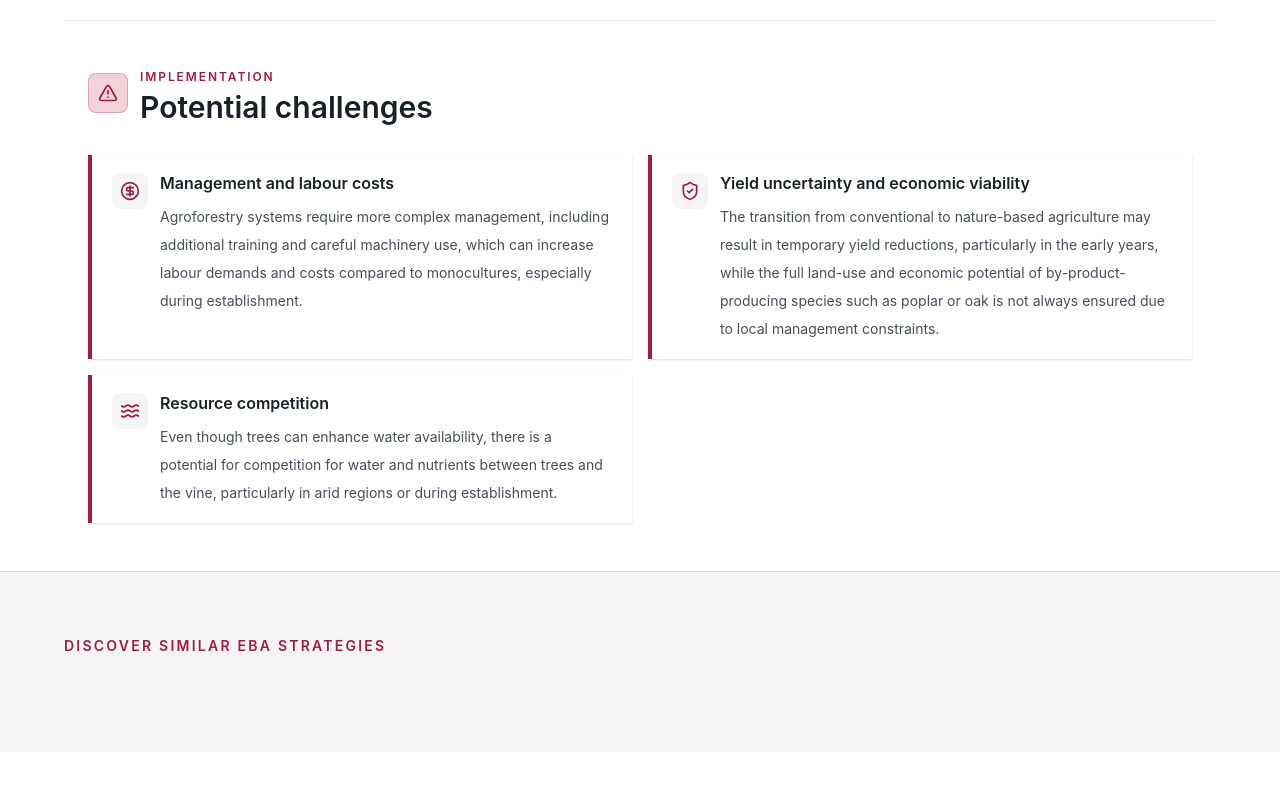
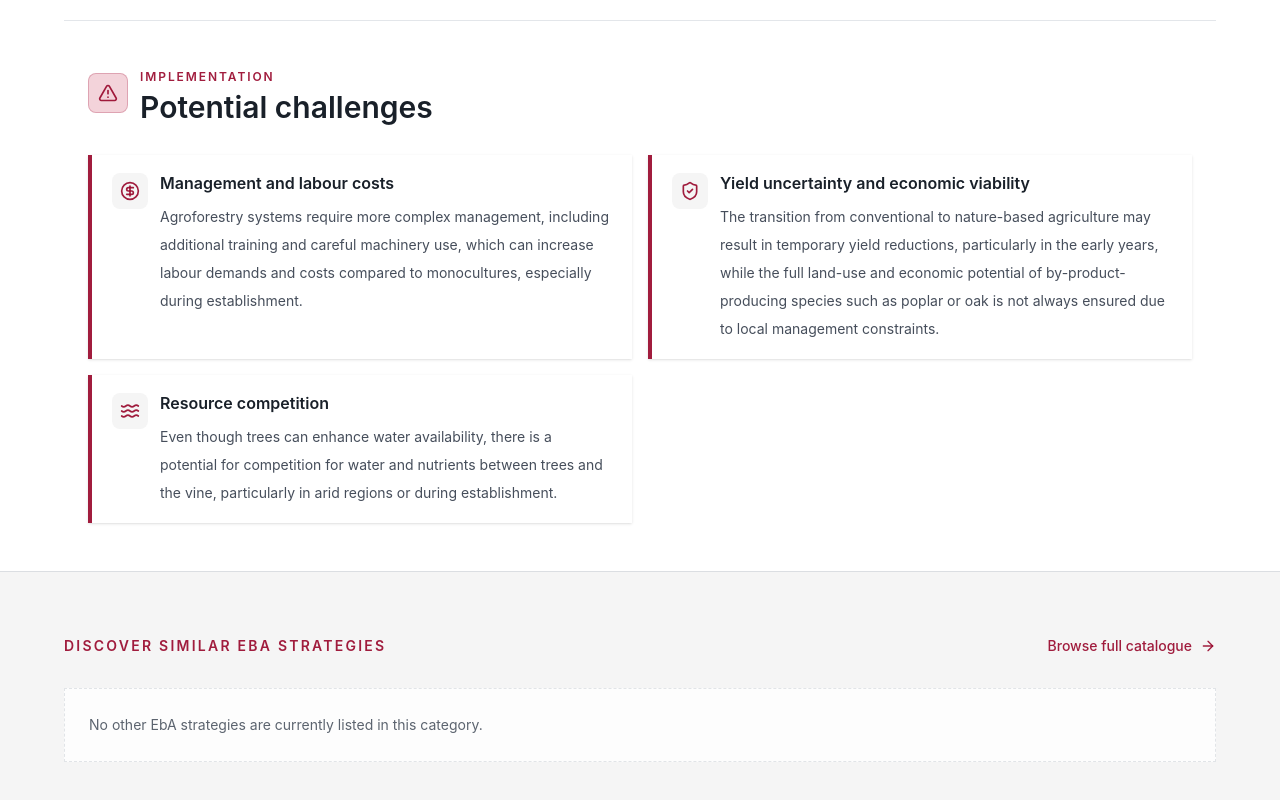
Before and after one commit to Eurac-Research/winemap, a Next.js app: page /adaptation/eba-strategies/agroforestry in a window 1280 px wide. Shown: the part 1955-2755 px from the top of the page. Before the commit the page ends 2707 px from the top, so only its background shows below. Built offline with nearby package versions, Linux system fonts and the light colour scheme.

Commit message:
finalize new similar eba strategies section

```diff
--- a/src/app/adaptation/eba-strategies/catalogue/page.tsx
+++ b/src/app/adaptation/eba-strategies/catalogue/page.tsx
@@ -9,12 +9,12 @@ import {
   BookOpen,
   ChevronDown,
   ChevronUp,
+  Droplet,
   ExternalLink,
   Layers,
+  Map,
   Search,
   X,
-  Map,
-  Droplet
 } from "lucide-react";
 
 import { GlossaryTermPopover } from "@/components/glossary/glossaryTerm";
@@ -115,10 +115,7 @@ export default function EbaStrategiesPage() {
         factsheet.category.toLowerCase().includes(search) ||
         factsheet.field_of_action.toLowerCase().includes(search) ||
         factsheet.spatial_scale.toLowerCase().includes(search) ||
-        factsheet.summary?.toLowerCase().includes(search) ||
-        factsheet.keywords?.some((keyword) =>
-          keyword.toLowerCase().includes(search),
-        );
+        factsheet.summary?.toLowerCase().includes(search);
 
       const matchesCategory =
         categoryFilter === "all" || factsheet.category === categoryFilter;
@@ -178,7 +175,7 @@ export default function EbaStrategiesPage() {
               aria-hidden="true"
             />
             <Input
-              placeholder="Search strategies, categories, fields of action or keywords ..."
+              placeholder="Search strategies, categories, fields of action or summaries ..."
               value={searchTerm}
               onChange={(event) => setSearchTerm(event.target.value)}
               className="pl-10 pr-10 h-12 transition-colors bg-[color:var(--surface-overlay)] border-[color:var(--border-soft)] text-[color:var(--foreground)] placeholder:text-[color:var(--muted-foreground)] hover:bg-[color:var(--surface-panel-muted)] focus:bg-[color:var(--surface-panel-muted)]"
@@ -386,16 +383,13 @@ export default function EbaStrategiesPage() {
                     {highlightText(factsheet.title, searchTerm)}
                   </CardTitle>
 
-                  <div className="flex grid grid-cols:2 mb-3 text-xs">
+                  <div className="mb-3 grid gap-3 text-xs sm:grid-cols-2">
                     {[
                       ["Category", factsheet.category],
                       ["Field of action", factsheet.field_of_action],
                       ["Spatial scale", factsheet.spatial_scale],
                     ].map(([label, value]) => (
-                      <div
-                        key={label}
-                        className="py-2"
-                      >
+                      <div key={label} className="py-2">
                         <span className="block font-semibold uppercase tracking-[0.12em] text-[color:var(--accent-strong)]">
                           {label}
                         </span>
@@ -428,7 +422,6 @@ export default function EbaStrategiesPage() {
                       </a>
                     </Button>
                   ) : null}
-
                 </CardHeader>
 
                 {factsheet.summary ? (
--- a/src/components/eba/EbaStrategyPage.tsx
+++ b/src/components/eba/EbaStrategyPage.tsx
@@ -1,6 +1,9 @@
 import Image from "next/image";
 import Link from "next/link";
-import {getEbaStrategiesByCategory, type EbaStrategy } from "@/content/eba/catalogue";
+import {
+  getEbaStrategiesByCategory,
+  type EbaStrategy,
+} from "@/content/eba/catalogue";
 import {
   getEbaEcosystemServiceById,
   type EbaServiceIcon,
@@ -17,6 +20,7 @@ import {
   AlertTriangle,
   ArrowLeft,
   ArrowRight,
+  BookOpenText,
   Bug,
   CircleDollarSign,
   Droplets,
@@ -32,7 +36,6 @@ import {
   ThermometerSun,
   Trees,
   Waves,
-  BookOpenText,
   type LucideIcon,
 } from "lucide-react";
 
@@ -213,7 +216,9 @@ export function EbaStrategyPage({ strategy, content }: EbaStrategyPageProps) {
   const hasAbout = Boolean(content?.about);
   const hasEcosystemServices = Boolean(content?.ecosystemServices?.length);
   const hasChallenges = Boolean(content?.challenges?.length);
-  const pdfHref = `/factsheets/${strategy.filename}`;
+  const pdfHref = strategy.filename
+    ? `/factsheets/${strategy.filename}`
+    : undefined;
   const hasHeaderImage = Boolean(content?.imagePath);
   const headerImageAlt =
     content?.imageAlt ??
@@ -223,7 +228,9 @@ export function EbaStrategyPage({ strategy, content }: EbaStrategyPageProps) {
     { label: "Field of action", value: strategy.field_of_action },
     { label: "Spatial scale", value: strategy.spatial_scale },
   ];
-  const similarStrategies = getEbaStrategiesByCategory(strategy.category).filter((eba) => eba.slug != strategy.slug)
+  const similarStrategies = getEbaStrategiesByCategory(
+    strategy.category,
+  ).filter((relatedStrategy) => relatedStrategy.slug !== strategy.slug);
 
   return (
     <main className="min-h-screen bg-background text-foreground">
@@ -289,6 +296,7 @@ export function EbaStrategyPage({ strategy, content }: EbaStrategyPageProps) {
                   </div>
                 ))}
               </dl>
+              {pdfHref ? (
                 <div className="mt-8 flex flex-wrap gap-3">
                   <Button
                     variant="outline"
@@ -296,11 +304,15 @@ export function EbaStrategyPage({ strategy, content }: EbaStrategyPageProps) {
                     className="border-[color:var(--border-soft)] bg-[color:var(--surface-panel-strong)] text-[color:var(--foreground)] hover:bg-[color:var(--surface-overlay)]"
                   >
                     <a href={pdfHref} target="_blank" rel="noopener noreferrer">
-                    <ExternalLink className="mr-2 h-4 w-4" aria-hidden="true" />
+                      <ExternalLink
+                        className="mr-2 h-4 w-4"
+                        aria-hidden="true"
+                      />
                       Open PDF factsheet
                     </a>
                   </Button>
                 </div>
+              ) : null}
             </div>
 
             {hasHeaderImage && content?.imagePath ? (
@@ -394,42 +406,69 @@ export function EbaStrategyPage({ strategy, content }: EbaStrategyPageProps) {
         </section>
       ) : null}
 
-      <section className="border-t border-[color:var(--border-soft)] bg-[color:var(--surface-panel-muted)] px-6 py-16">
+      <section
+        className="border-t border-[color:var(--border-soft)] bg-[color:var(--surface-panel-muted)] px-6 py-16"
+      >
         <div className="mx-auto max-w-6xl">
+          <div className="flex flex-col gap-4 sm:flex-row sm:items-end sm:justify-between">
             <div className="max-w-2xl">
               <p className="text-sm font-semibold uppercase tracking-[0.16em] text-[color:var(--accent-strong)]">
                 Discover similar EbA strategies
               </p>
             </div>
 
-          <div className="mt-8 grid gap-5 md:grid-cols-3">
-            {similarStrategies.map((strategy) => {
-              const hasSummary = Boolean(strategy.summary?.length)
+            <Link
+              href="/adaptation/eba-strategies/catalogue"
+              className="inline-flex items-center gap-2 text-sm font-medium text-[color:var(--accent-strong)] underline-offset-4 hover:underline"
+            >
+              Browse full catalogue
+              <ArrowRight className="h-4 w-4" aria-hidden="true" />
+            </Link>
+          </div>
+
+          {similarStrategies.length ? (
+            <div className="mt-8 flex gap-5 overflow-x-auto pb-2 [scrollbar-width:thin] lg:grid lg:grid-cols-3 lg:overflow-visible lg:pb-0">
+              {similarStrategies.map((relatedStrategy) => {
+                const hasSummary = Boolean(relatedStrategy.summary?.length);
 
                 return (
                   <Link
-                  key={strategy.slug}
-                  href={`/adaptation/eba-strategies/${strategy.slug}`}
-                  className="group border border-[color:var(--border-soft)] bg-[color:var(--surface-overlay)] p-6 transition-colors hover:border-[color:var(--accent-strong)] hover:bg-[color:var(--surface-panel-strong)]"
+                    key={relatedStrategy.slug}
+                    href={`/adaptation/eba-strategies/${relatedStrategy.slug}`}
+                    className="group min-w-[17rem] border border-[color:var(--border-soft)] bg-[color:var(--surface-overlay)] p-6 transition-colors hover:border-[color:var(--accent-strong)] hover:bg-[color:var(--surface-panel-strong)] focus-visible:outline focus-visible:outline-2 focus-visible:outline-offset-2 focus-visible:outline-[color:var(--accent-strong)] sm:min-w-[20rem] lg:min-w-0"
+                    aria-label={`Open ${relatedStrategy.title} strategy`}
                   >
                     <div className="flex items-start justify-between gap-4">
-                    <BookOpenText className="h-6 w-6 text-[color:var(--accent-strong)]" />
-                    <ArrowRight className="h-5 w-5 text-[color:var(--accent-strong)] transition-transform group-hover:translate-x-1" />
+                      <BookOpenText
+                        className="h-6 w-6 text-[color:var(--accent-strong)]"
+                        aria-hidden="true"
+                      />
+                      <ArrowRight
+                        className="h-5 w-5 text-[color:var(--accent-strong)] transition-transform group-hover:translate-x-1"
+                        aria-hidden="true"
+                      />
                     </div>
-                  <h2 className="mt-5 text-xl font-semibold text-[color:var(--foreground)]">
-                    {strategy.title}
-                  </h2>
+                    <h3 className="mt-5 text-xl font-semibold text-[color:var(--foreground)]">
+                      {relatedStrategy.title}
+                    </h3>
                     {hasSummary ? (
                       <p className="mt-3 text-sm leading-6 text-[color:var(--muted-foreground)]">
-                    {strategy.summary}
-                  </p> ) : null }
+                        {relatedStrategy.summary}
+                      </p>
+                    ) : null}
                   </Link>
                 );
               })}
             </div>
+          ) : (
+            <div className="mt-8 border border-dashed border-[color:var(--border-soft)] bg-[color:var(--surface-overlay)] p-6">
+              <p className="text-sm leading-6 text-[color:var(--muted-foreground)]">
+                No other EbA strategies are currently listed in this category.
+              </p>
+            </div>
+          )}
         </div>
       </section>
-
     </main>
   );
 }
--- a/src/content/eba/catalogue.ts
+++ b/src/content/eba/catalogue.ts
@@ -8,7 +8,7 @@ export type EbaCategory =
   | "Landscape features"
   | "Wildlife support and refuge structures"
   | "Adapted farm management"
-  | "Land reorganisation"
+  | "Land reorganisation";
 
 export type FieldOfAction =
   | "Soil"
@@ -17,12 +17,9 @@ export type FieldOfAction =
   | "Ecological connectivity & Biodiversity"
   | "Farm system"
   | "Vineyard stability"
-  | "Land use"
+  | "Land use";
 
-export type SpatialScale =
-  | "Vineyard field"
-  | "Vineyard Landscape"
-  | "Farm"
+export type SpatialScale = "Vineyard field" | "Vineyard Landscape" | "Farm";
 
 export type EbaStrategy = {
   id: string;
```
Lines whose indentation alone changed are shown as unchanged.
